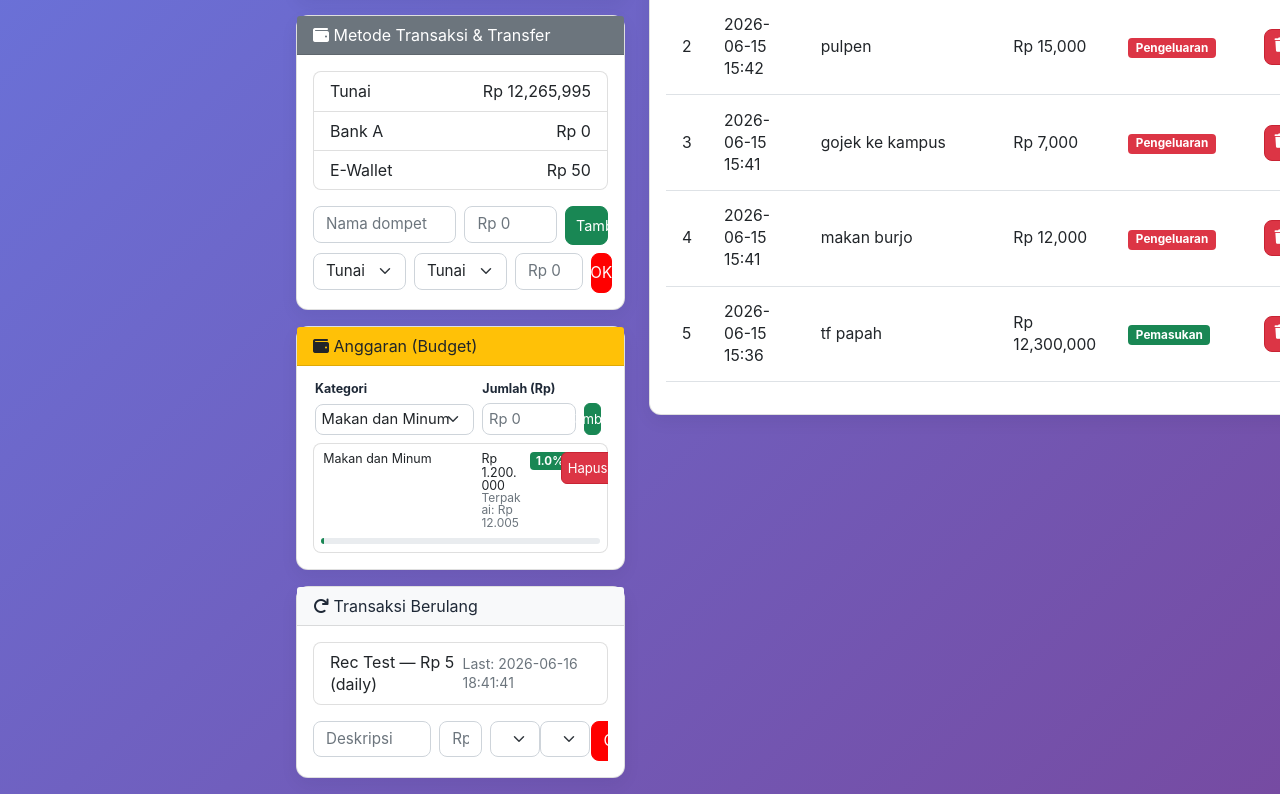
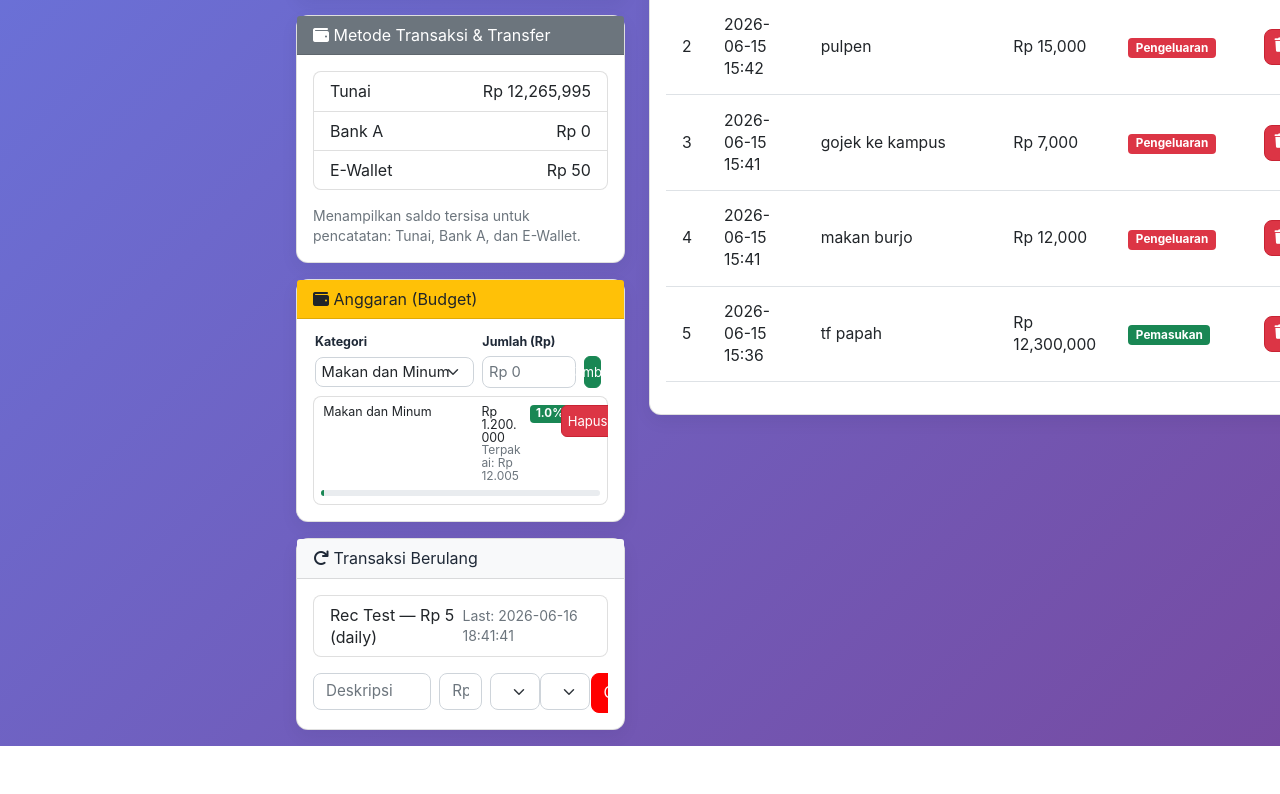
Before and after one commit to MuhammadAzzaRayyan/finance-tracker, a Flask app: page / in a window 1280 px wide; the page is wider, and only the part inside the window is pictured. Shown: the part 758-1552 px from the top of that part. After the commit the page ends 1504 px from the top of that part, so only its background shows below. Run offline with Flask 3, Linux system fonts and the light colour scheme.

Commit message:
Wallet UI: show only balances for Tunai/Bank A/E-Wallet; remove add/transfer forms

```diff
--- a/templates/index.html
+++ b/templates/index.html
@@ -139,34 +139,7 @@
                                     {% endfor %}
                                 </ul>
 
-                                <form action="/add_wallet" method="POST" class="row g-2 mb-2 wallet-form">
-                                    <div class="col-6"><input name="name" placeholder="Nama dompet" class="form-control"></div>
-                                    <div class="col-4"><input name="initial_display" data-raw-name="initial" placeholder="Rp 0" class="form-control currency"></div>
-                                    <input type="hidden" name="initial" class="currency-raw">
-                                    <div class="col-2"><button class="btn btn-sm btn-success w-100">Tambah</button></div>
-                                </form>
-
-                                <form action="/transfer" method="POST" class="row g-2">
-
-                                    <div class="col-4">
-                                        <select name="from_wallet" class="form-select">
-                                            {% for w in wallets %}
-                                                <option value="{{ w.id }}">{{ w.name }}</option>
-                                            {% endfor %}
-                                        </select>
-                                    </div>
-                                    <div class="col-4">
-                                        <select name="to_wallet" class="form-select">
-                                            {% for w in wallets %}
-                                                <option value="{{ w.id }}">{{ w.name }}</option>
-                                            {% endfor %}
-                                        </select>
-                                    </div>
-
-                                    <div class="col-3"><input name="transfer_amount_display" data-raw-name="amount" class="form-control currency" placeholder="Rp 0" type="text"></div>
-                                    <input type="hidden" name="amount" class="currency-raw">
-                                    <div class="col-1"><button class="btn btn-primary w-100">OK</button></div>
-                                </form>
+                                <div class="small text-muted">Menampilkan saldo tersisa untuk pencatatan: Tunai, Bank A, dan E-Wallet.</div>
                             </div>
 
                         </div>
```
